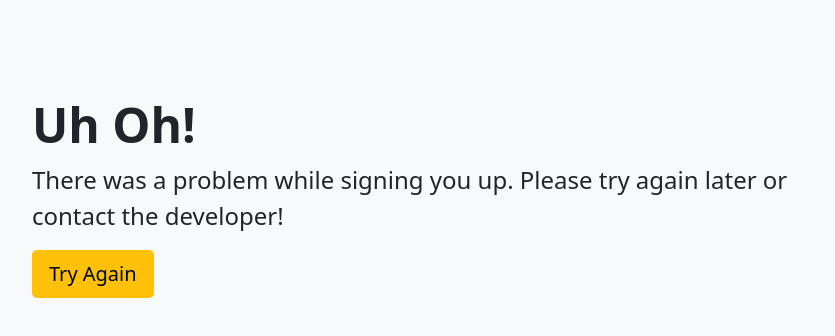
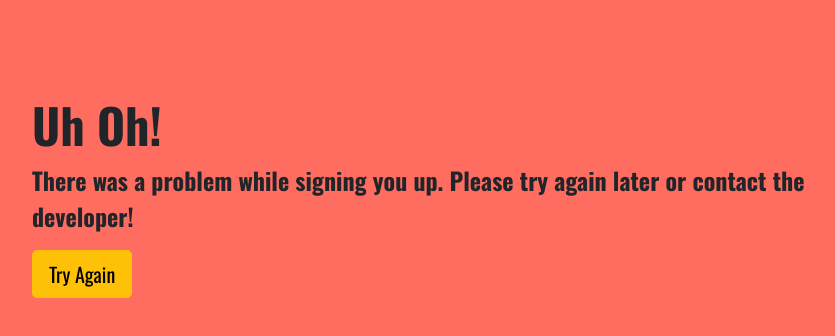
Before and after one commit to AryanAdarsh/NewsLetter-Signup, a website: page failure.html in a window 1280 px wide. Shown: the whole page, without its empty margins (28-863 px from the left). Drawn offline with nearby package versions, Linux system fonts and the light colour scheme.

Commit message:
Update failure.html

```diff
--- a/failure.html
+++ b/failure.html
@@ -4,12 +4,16 @@
     <meta charset="UTF-8">
     <meta http-equiv="X-UA-Compatible" content="IE=edge">
     <meta name="viewport" content="width=device-width, initial-scale=1.0">
+    <!-- google font -->
+    <link rel="preconnect" href="https://fonts.googleapis.com">
+<link rel="preconnect" href="https://fonts.gstatic.com" crossorigin>
+<link href="https://fonts.googleapis.com/css2?family=Oswald:wght@400;700&display=swap" rel="stylesheet">
        <!-- Bootstrap core CSS -->
        <link href="https://cdn.jsdelivr.net/npm/bootstrap@5.0.2/dist/css/bootstrap.min.css" rel="stylesheet" integrity="sha384-EVSTQN3/azprG1Anm3QDgpJLIm9Nao0Yz1ztcQTwFspd3yD65VohhpuuCOmLASjC" crossorigin="anonymous">
     <title>Failure</title>
 </head>
-<body>
-    <div class="p-5 mb-4 bg-light rounded-3">
+<body style="background-color: #FF6D60; font-family: oswald; font-weight: bold;" >
+    <div class="p-5 mb-4 rounded-3">
         <div class="container-fluid py-5">
           <h1 class="display-5 fw-bold">Uh Oh!</h1>
           <p class="col-md-8 fs-4">There was a problem while signing you up. Please try again later or contact the developer!</p>
```
